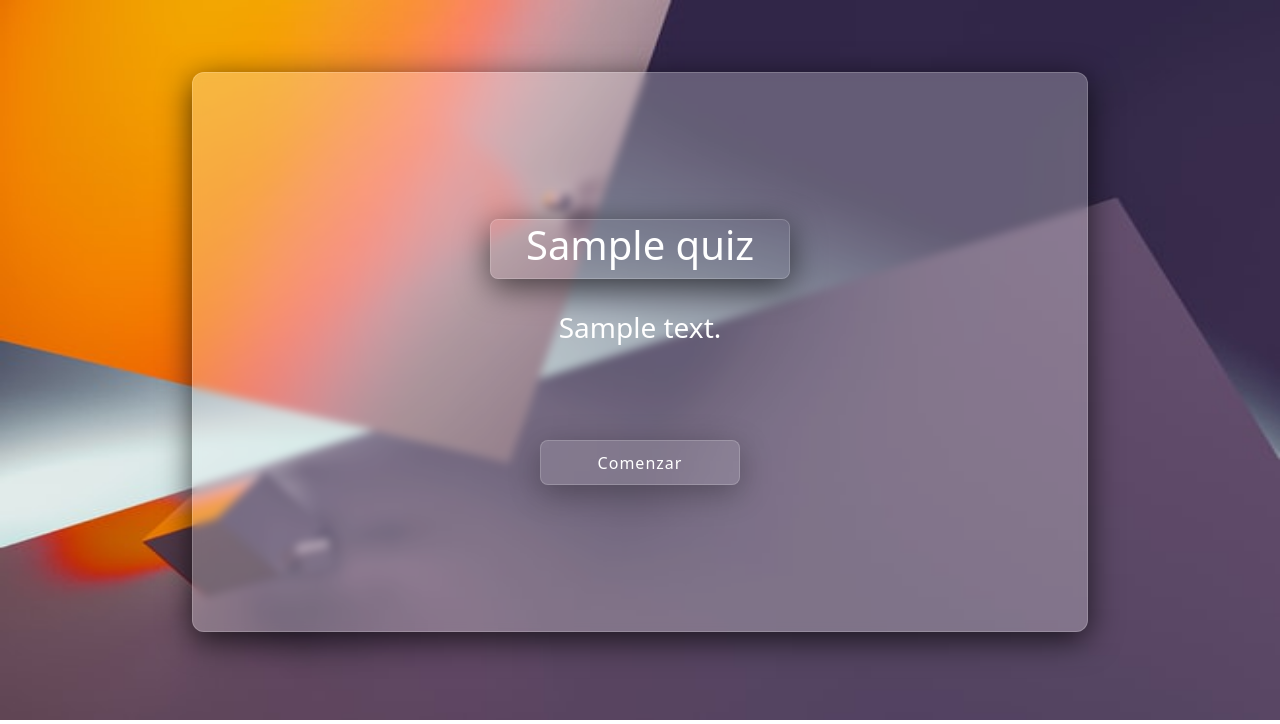
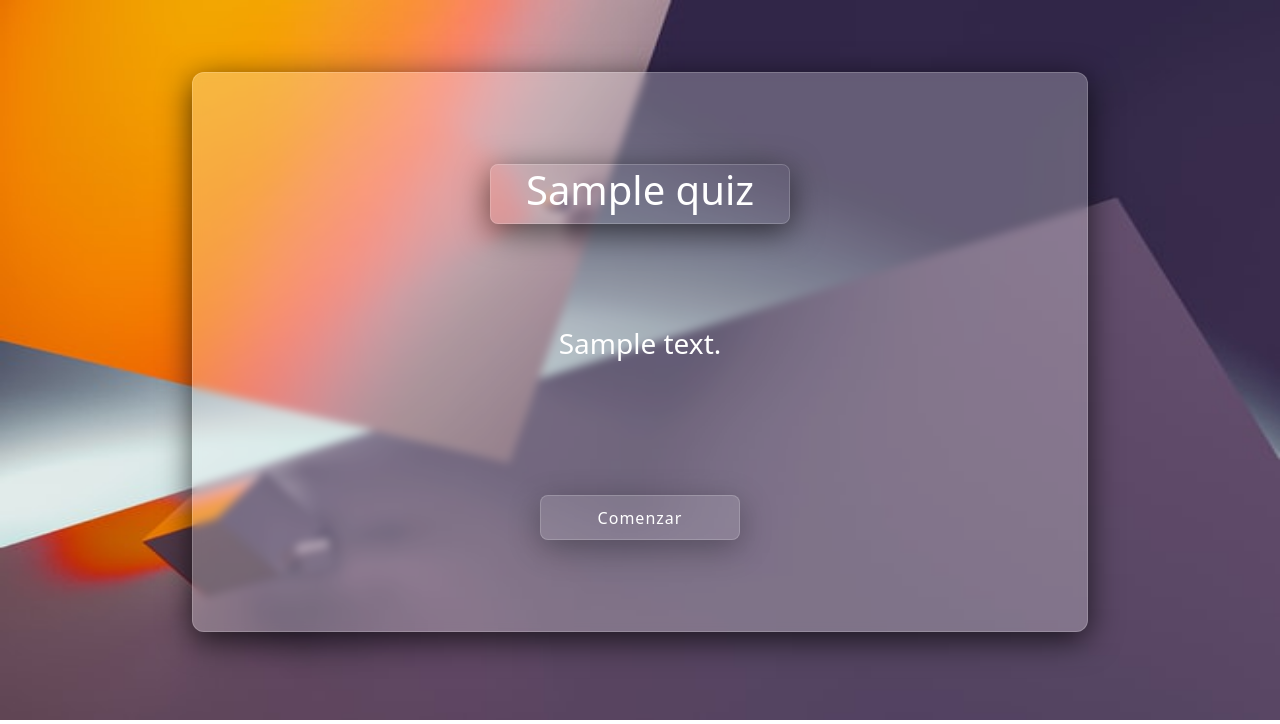
Before and after one commit to nicolaskruiz/TriviaChaco, a Django app: template home/templates/index.html in a window 1280 px wide. Shown: the part 76-800 px from the top of the page. Run offline with Django 3.2, Linux system fonts and the light colour scheme; the template is opened without the code that fills it: most values are stand-ins (such as "Sample title", 1, 10 or a date in 2020).

Commit message:
Actualizacion Nico

```diff
--- a/home/templates/index.html
+++ b/home/templates/index.html
@@ -20,7 +20,7 @@
     box-shadow: 0 8px 32px 0 rgba(0, 0, 0, 0.699);
     display:flex;
     flex-direction: column;
-    justify-content: center;
+    justify-content: space-evenly;
     align-items: center;
     padding: 20px;
     color: #000;
@@ -168,8 +168,10 @@
               <h1 class="card-title" style="text-align: center;">{{i.name}}</h1>
             <br>
             </div>
-            <h3 class="card-description" >{{i.desc}}</h3>
+            <div class="card-description_container">
+              <h3 class="card-description">{{i.desc}}</h3>
             <br>
+            </div>
 
               <button data-bs-target="#exampleModal" data-bs-toggle="modal" data-time="{{i.time}}"
               data-questions="{{i.number_of_questions}}" data-name="{{i.name}}" data-id="{{i.id}}" id="btn"
```
Also changed, not shown: db.sqlite3.
